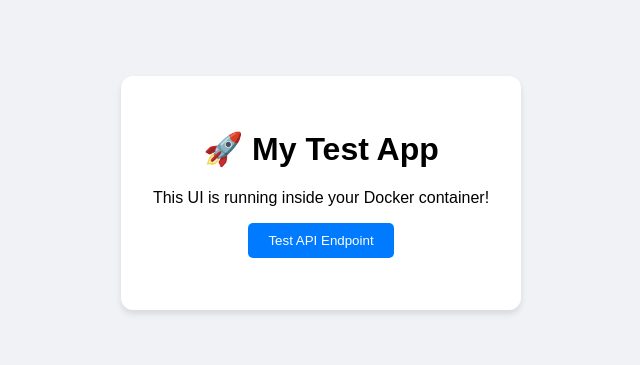
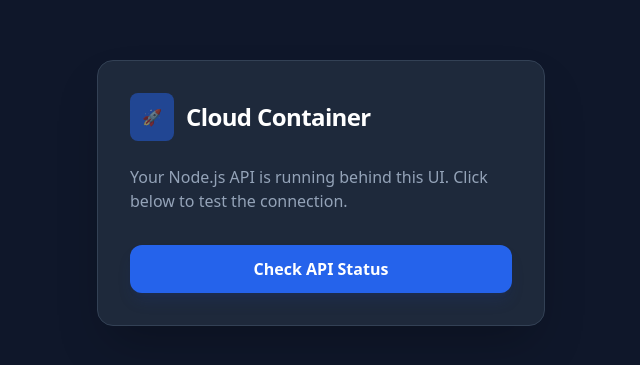
Before and after one commit to algoprogr/Docker, a website: page public/index.html in a window 1280 px wide. Shown: the part 207-572 px from the top of the page, without its empty margins (319-959 px from the left). Drawn offline with nearby package versions, Linux system fonts and the light colour scheme.

Commit message:
Update index.html

```diff
--- a/public/index.html
+++ b/public/index.html
@@ -3,27 +3,46 @@
 <head>
     <meta charset="UTF-8">
     <meta name="viewport" content="width=device-width, initial-scale=1.0">
-    <title>My Container UI</title>
-    <style>
-        body { font-family: sans-serif; display: flex; justify-content: center; align-items: center; height: 100vh; background: #f0f2f5; margin: 0; }
-        .card { background: white; padding: 2rem; border-radius: 12px; box-shadow: 0 4px 6px rgba(0,0,0,0.1); text-align: center; }
-        button { background: #007bff; color: white; border: none; padding: 10px 20px; border-radius: 5px; cursor: pointer; }
-        #response { margin-top: 20px; color: #666; font-style: italic; }
-    </style>
+    <title>Tailwind API UI</title>
+    <!-- Tailwind CDN -->
+    <script src="https://cdn.tailwindcss.com"></script>
 </head>
-<body>
-    <div class="card">
-        <h1>🚀 My Test App</h1>
-        <p>This UI is running inside your Docker container!</p>
-        <button onclick="testAPI()">Test API Endpoint</button>
-        <div id="response"></div>
+<body class="bg-slate-900 text-white flex items-center justify-center min-h-screen">
+
+    <div class="max-w-md w-full p-8 bg-slate-800 rounded-2xl shadow-2xl border border-slate-700">
+        <div class="flex items-center space-x-3 mb-6">
+            <div class="p-3 bg-blue-600 rounded-lg animate-pulse">🚀</div>
+            <h1 class="text-2xl font-bold tracking-tight">Cloud Container</h1>
+        </div>
+
+        <p class="text-slate-400 mb-8">
+            Your Node.js API is running behind this UI. Click below to test the connection.
+        </p>
+
+        <button onclick="testAPI()"
+            class="w-full bg-blue-600 hover:bg-blue-500 active:scale-95 transition-all text-white font-semibold py-3 px-6 rounded-xl shadow-lg shadow-blue-900/20">
+            Check API Status
+        </button>
+
+        <div id="response-box" class="hidden mt-6 p-4 bg-slate-950 rounded-lg border border-slate-800 font-mono text-sm">
+            <span class="text-green-400">root@container:~$</span>
+            <span id="response-text" class="text-slate-300 ml-2"></span>
+        </div>
     </div>
 
     <script>
         async function testAPI() {
-            const res = await fetch('/api');
-            const data = await res.json();
-            document.getElementById('response').innerText = "Server says: " + data.message;
+            const box = document.getElementById('response-box');
+            const text = document.getElementById('response-text');
+
+            try {
+                const res = await fetch('/api');
+                const data = await res.json();
+                box.classList.remove('hidden');
+                text.innerText = JSON.stringify(data, null, 2);
+            } catch (err) {
+                text.innerText = "Error connecting to API";
+            }
         }
     </script>
 </body>
```
